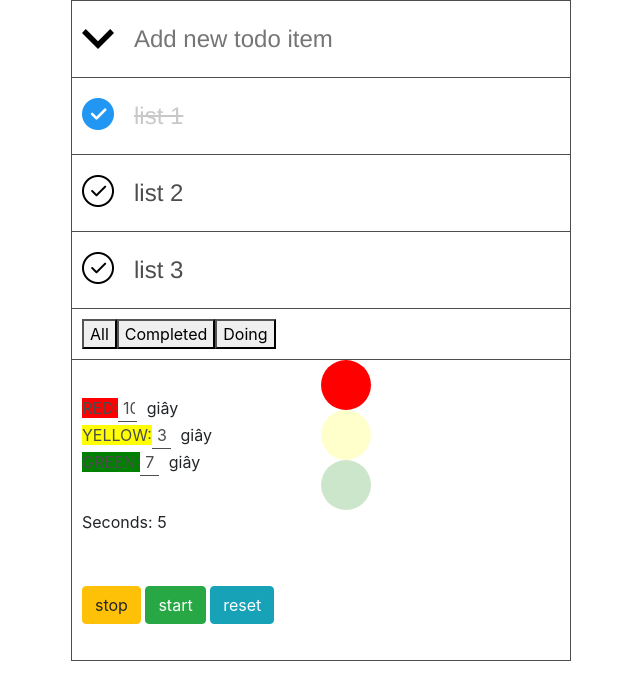
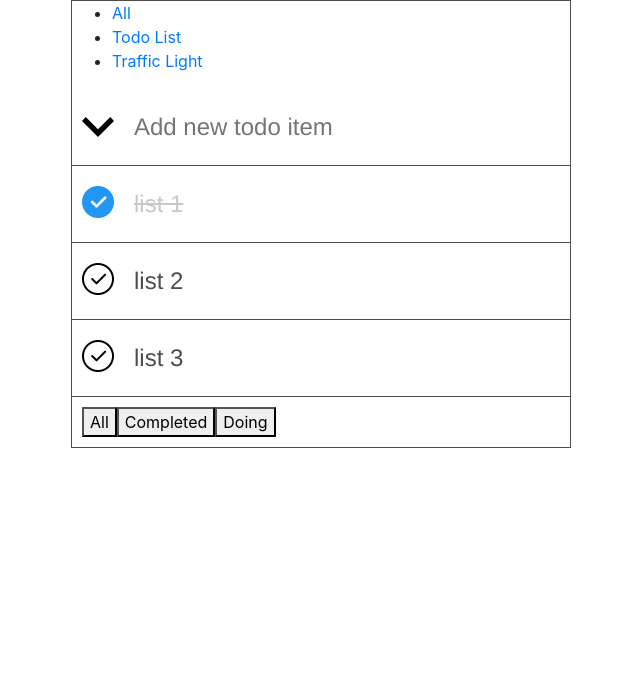
Before and after one commit to PigHead98/reactJs_todoList_trafficLight, a React (Create React App) app: page /todo-list in a window 1280 px wide. Shown: the top 700 px of the page, without its empty margins (319-959 px from the left). Built offline with nearby package versions, Linux system fonts and the light colour scheme.

Commit message:
new feature: route

```diff
--- a/package.json
+++ b/package.json
@@ -11,6 +11,7 @@
     "prop-types": "^15.7.2",
     "react": "^16.12.0",
     "react-dom": "^16.12.0",
+    "react-router-dom": "^5.1.2",
     "react-scripts": "3.3.0",
     "reactstrap": "^8.4.0"
   },
--- a/src/App.js
+++ b/src/App.js
@@ -3,6 +3,14 @@ import './App.css';
 import Index from './components/index';
 import TrafficLight from './trafficLight/trafficLight';
 import tickAll from './img/tick-all.svg';
+
+import {
+    BrowserRouter as Router,
+    Switch,
+    Route,
+    Link,
+    useParams
+} from "react-router-dom";
 
 var status = true;
 
@@ -361,13 +369,14 @@ class App extends Component {
         this.upTime();
 
         // ref: focus to input "add new todo item"
-        this.focusInput.current.focus();
+        this.focusInput.current !== null && this.focusInput.current.focus();
     }
 
     componentWillUnmount() {
         // clearInterval
         this.stopTime();
     }
+
 
     render() {
         const { lightSetting, listData, newData, seconds, colorLight } = this.state;
@@ -394,8 +403,65 @@ class App extends Component {
         }
 
         return (
+            <div className="App">
+                {/*<div className="header">*/}
+                {/*    <img onClick={ this.tickAllList } src={ tickAll } alt={ tickAll }/>*/}
+                {/*    <input*/}
+                {/*        type="text"*/}
+                {/*        placeholder="Add new todo item"*/}
+                {/*        value={ newData }*/}
+                {/*        onChange={ this.onChange }*/}
+                {/*        onKeyUp={ this.onKeyUp }*/}
+                {/*        ref={ this.focusInput }*/}
+                {/*    />*/}
+                {/*</div>*/}
 
-            <div className="App">
+                {/*{*/}
+                {/*    listData.length > 0*/}
+                {/*    &&*/}
+                {/*    data*/}
+                {/*}*/}
+                {/*{*/}
+                {/*    listData.length === 0*/}
+                {/*    &&*/}
+                {/*    'list empty'*/}
+                {/*}*/}
+                {/*<div className="footer">*/}
+                {/*    <button onClick={ this.filterData( 'all' ) }>All</button>*/}
+                {/*    <button onClick={ this.filterData( 'completed' ) }>Completed</button>*/}
+                {/*    <button onClick={ this.filterData( 'doing' ) }>Doing</button>*/}
+                {/*</div>*/}
+                {/*<TrafficLight*/}
+                {/*    currentColor={ lightSetting }*/}
+                {/*    seconds={ seconds }*/}
+                {/*    colorLight={ colorLight }*/}
+                {/*    stopTime={ () => this.stopTime() }*/}
+                {/*    starTime={ () => this.componentDidMount() }*/}
+                {/*    resetLight={ this.resetLight }*/}
+                {/*    onTimeChange={ this.onTimeChange }*/}
+                {/*    timeOnKeyUp={ this.timeOnKeyUp() }*/}
+                {/*    chooseColor={ this.chooseColor() }*/}
+                {/*/>*/}
+                <Router>
+                    <div>
+                        <nav>
+                            <ul>
+                                <li>
+                                    <Link to="/">All</Link>
+                                </li>
+                                <li>
+                                    <Link to="/todo-list">Todo List</Link>
+                                </li>
+                                <li>
+                                    <Link to="/traffic-light">Traffic Light</Link>
+                                </li>
+                            </ul>
+                        </nav>
+
+                        {/* A <Switch> looks through its children <Route>s and
+            renders the first one that matches the current URL. */}
+                        <Switch>
+                            <Route path="/" exact>
                                 <div className="header">
                                     <img onClick={ this.tickAllList } src={ tickAll } alt={ tickAll }/>
                                     <input
@@ -423,7 +489,6 @@ class App extends Component {
                                     <button onClick={ this.filterData( 'completed' ) }>Completed</button>
                                     <button onClick={ this.filterData( 'doing' ) }>Doing</button>
                                 </div>
-
                                 <TrafficLight
                                     currentColor={ lightSetting }
                                     seconds={ seconds }
@@ -435,6 +500,52 @@ class App extends Component {
                                     timeOnKeyUp={ this.timeOnKeyUp() }
                                     chooseColor={ this.chooseColor() }
                                 />
+                            </Route>
+                            <Route  path="/todo-list"  exact>
+                                <div className="header">
+                                    <img onClick={ this.tickAllList } src={ tickAll } alt={ tickAll }/>
+                                    <input
+                                        type="text"
+                                        placeholder="Add new todo item"
+                                        value={ newData }
+                                        onChange={ this.onChange }
+                                        onKeyUp={ this.onKeyUp }
+                                        ref={ this.focusInput }
+                                    />
+                                </div>
+
+                                {
+                                    listData.length > 0
+                                    &&
+                                    data
+                                }
+                                {
+                                    listData.length === 0
+                                    &&
+                                    'list empty'
+                                }
+                                <div className="footer">
+                                    <button onClick={ this.filterData( 'all' ) }>All</button>
+                                    <button onClick={ this.filterData( 'completed' ) }>Completed</button>
+                                    <button onClick={ this.filterData( 'doing' ) }>Doing</button>
+                                </div>
+                            </Route>
+                            <Route path="/traffic-light" exact>
+                                <TrafficLight
+                                    currentColor={ lightSetting }
+                                    seconds={ seconds }
+                                    colorLight={ colorLight }
+                                    stopTime={ () => this.stopTime() }
+                                    starTime={ () => this.componentDidMount() }
+                                    resetLight={ this.resetLight }
+                                    onTimeChange={ this.onTimeChange }
+                                    timeOnKeyUp={ this.timeOnKeyUp() }
+                                    chooseColor={ this.chooseColor() }
+                                />
+                            </Route>
+                        </Switch>
+                    </div>
+                </Router>
             </div>
         );
     }
```
Also changed, not shown: 1 other file (tests, documents, lock files or other folders). Lines whose indentation alone changed are shown as unchanged.
